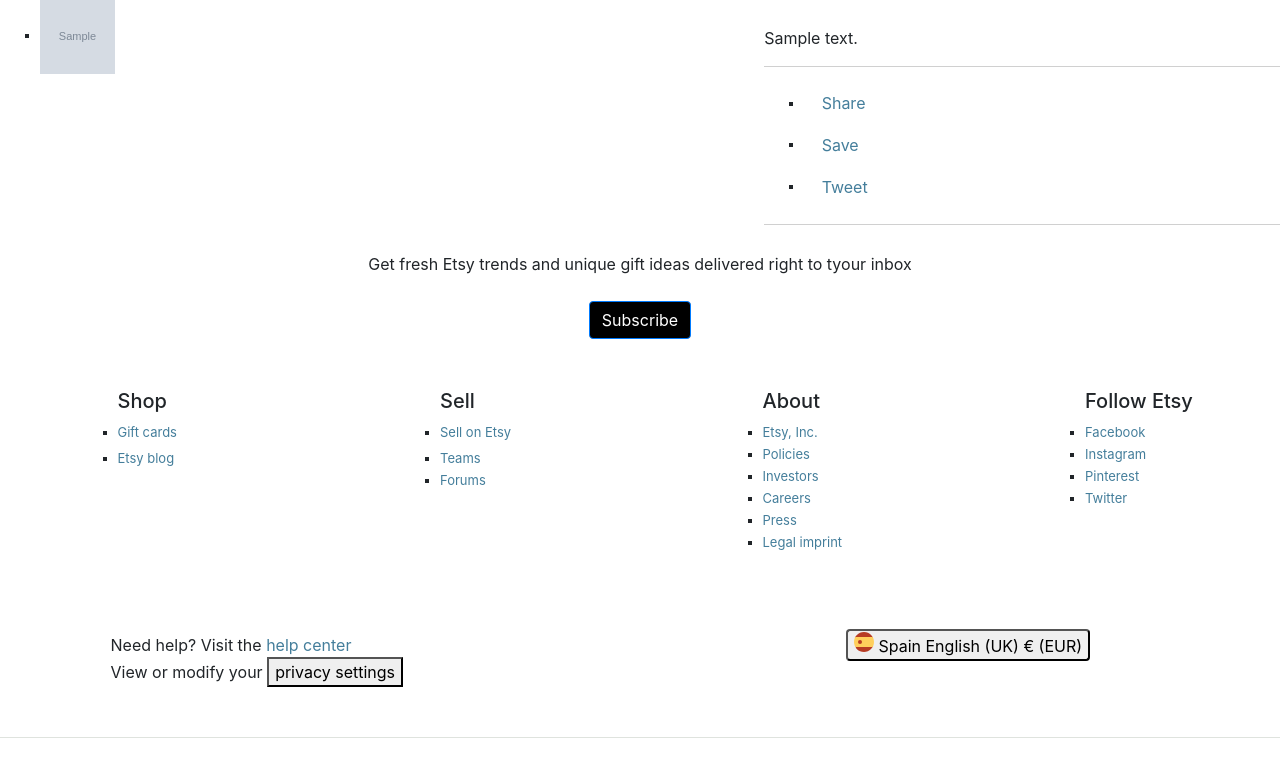
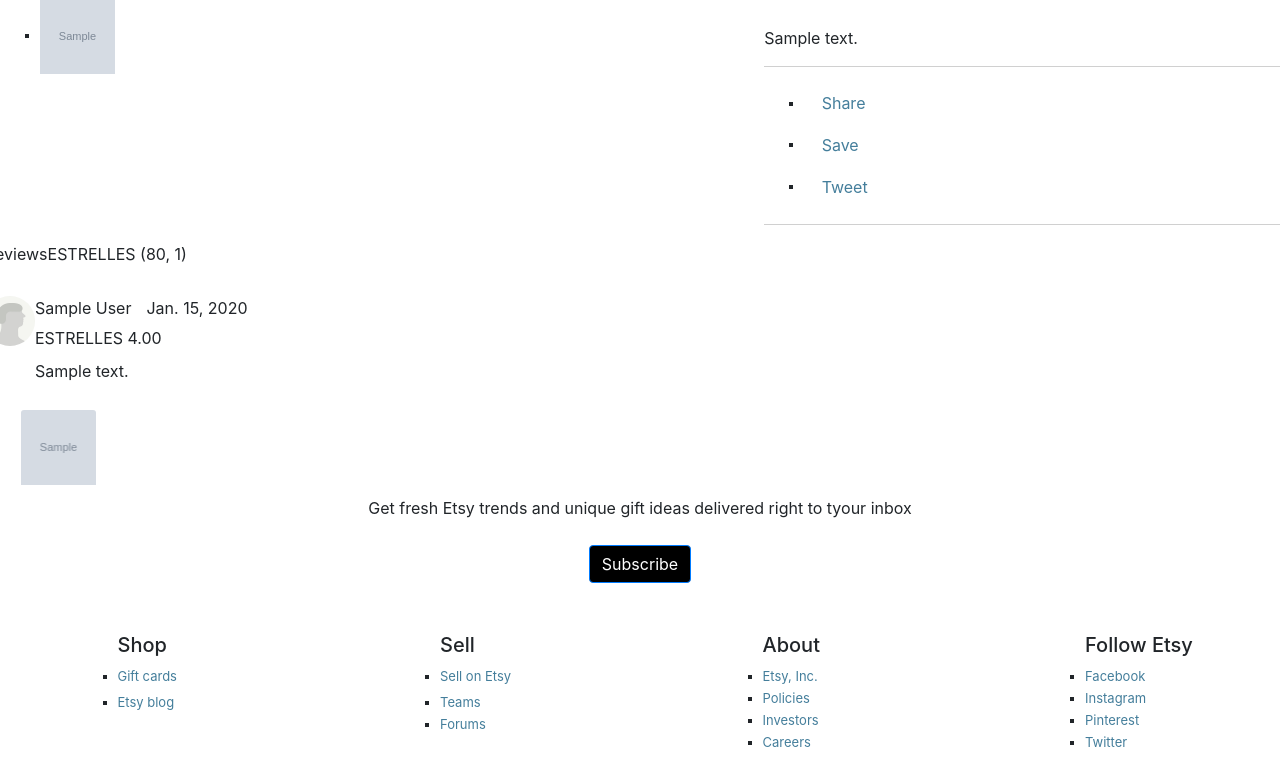
Before and after one commit to UB-ES-2018/etsy, a Django app: page /shop/1/product/1/ in a window 1280 px wide. Shown: the part 762-1519 px from the top of the page. Run offline with Django 3.2, Linux system fonts and the light colour scheme; data comes from the database, SQL or seed files in the repository; tables that the repository leaves empty hold one stand-in row (values such as "Sample post"); grey boxes marked "Sample" are stand-in pictures; some libraries are stand-ins or nearby versions.

Commit message:
First version FE Reviews in product

```diff
--- a/web/etsy/etsy_core/templates/owners_shop.html
+++ b/web/etsy/etsy_core/templates/owners_shop.html
@@ -134,7 +134,7 @@
 							<a href="/shop/{{shop.id}}/product/{{product.id}}">
 								<div class="card result-card">
 									<div class="card-img-top result-image" style="background-image: url('{{ product.get_first_image }}');" alt="Card image cap"></div>
-									<div class="card-body">
+									<div class="card-body" style="text-align: left;">
 										<h5 class="card-title long-text little-card-title">{{ product.name|upper }}</h5>
 										<p class="card-text little-card-owner">{{ product.shop_id.name }}</p>
 										<p class="card-text little-card-price">{{ product.price }}{% if product.shop_id.get_currency == 1 %}€{% else %} GBP{% endif %}</p>
@@ -145,7 +145,7 @@
 							<a href="/shop/{{shop.id}}/product/{{product.id}}">
 								<div class="card result-card">
 									<div class="card-img-top result-image" style="background-image: url('{{ product.get_first_image }}');" alt="Needs image"></div>
-									<div class="card-body" style = "color: red;">
+									<div class="card-body" style = "color: red; text-align: left;">
 										<h5 class="card-title long-text little-card-title">{{ product.name|upper }}</h5>
 										<p class="card-text little-card-owner">{{ product.shop_id.name }}</p>
 										<p class="card-text little-card-price">{{ product.price }}{{ product.shop_id.currency }}{% if product.shop_id.get_currency == 1 %}€{% else %} GBP{% endif %}</p>
--- a/web/etsy/etsy_core/templates/product_view.html
+++ b/web/etsy/etsy_core/templates/product_view.html
@@ -420,8 +420,56 @@
 			</div><!-- closing div listing body -->
 		</div><!-- closing div content-wrap-inner-blank col12 fix990 mt-xs-8 pt-xs-1 -->
 
+		<!--REVIEWS-->
 		<div class="content-wrap-inner-blank col12 clear">
-
+			<div class="row">
+				<span>Reviews</span>
+				<span>    ESTRELLES {{ product.get_reviews }}</span>
+			</div>
+			{% for review in product.reviews.all %}
+				<div class="row" style="margin-top: 30px;">
+					<div class="col-xs-1">
+						<!--User Profile Photo-->
+						{% if user.profile_image %}
+						<img src="{{ review.user.profile_image.url}}" class="img-fluid profile-img" alt="profile photo">
+						{% else %}
+						<img src="/static/etsy_core/img/default_avatar.png" class="img-fluid profile-img" alt="profile photo">
+						{% endif %}
+					</div>
+					<div class="col-xs-7">
+						<div class="row">
+							<div class="col-auto">{{ review.user.first_name }} {{ review.user.last_name }}</div>
+							<span>{{ review.creation_date }}</span>
+						</div>
+						<div class="row" style="margin-top:6px;">
+							<div class="col-auto">ESTRELLES {{ review.rating }}</div>
+						</div>
+						<div class="row" style="margin-top:10px;">
+							<div class="col-auto">
+								<p>{{ review.description }}</p>
+							</div>
+						</div>
+						<div class="row" style="margin-top:10px;">
+							<div class="col-xs-12">
+								<a href="/shop/{{product.shop_id.id}}/product/{{product.id}}">
+									<div class="card prod-card">
+										<div class="row no-gutters">
+											<div class="col-xs-2 prod-photo">
+												<div class="card-img-top prod-image" style="background-image: url('{{ product.get_first_image }}');" alt="Card image cap"></div>
+											</div>
+											<div class="col-xs-8">
+												<div class="card-block px-2">
+													<h5 class="card-title long-text little-card-title serif_text prod-title">{{ product.name }}</h5>
+												</div>
+											</div>
+										</div>
+									</div>
+								</a>
+							</div>
+						</div>
+					</div>
+				</div>
+			{% endfor %}
 		</div><!-- closing div content-wrap-inner-blank col12 clear -->
 	</div><!-- closing div content-wrap ui-toolkit-->
 
--- a/web/etsy/static/etsy_core/css/product_view.css
+++ b/web/etsy/static/etsy_core/css/product_view.css
@@ -11,3 +11,48 @@
     font-weight: 700 !important;
     letter-spacing: 0.5px !important;
 }
+
+.profile-img {
+    border-radius: 50%;
+    height: 50px;
+    width: 50px;
+}
+
+.card.prod-card {
+    max-width: 100%;
+    border: none;
+}
+
+.prod-photo {
+    margin: 1%;
+}
+
+.prod-image {
+    height: 75px;
+    width: 75px;
+    background-size: cover;
+    background-repeat: no-repeat;
+    background-position: 50% 50%;
+}
+
+.little-card-title {
+    font-size: 14px;
+}
+
+.long-text {
+    max-width: 190px;
+    text-overflow: ellipsis;
+    white-space: nowrap;
+    overflow: hidden;
+}
+
+.little-card-title {
+    font-size: 14px;
+}
+
+.prod-title {
+    position: absolute;
+    right: 50%;
+    top: 50%;
+    transform: translate(-50%, -50%);
+}
```
